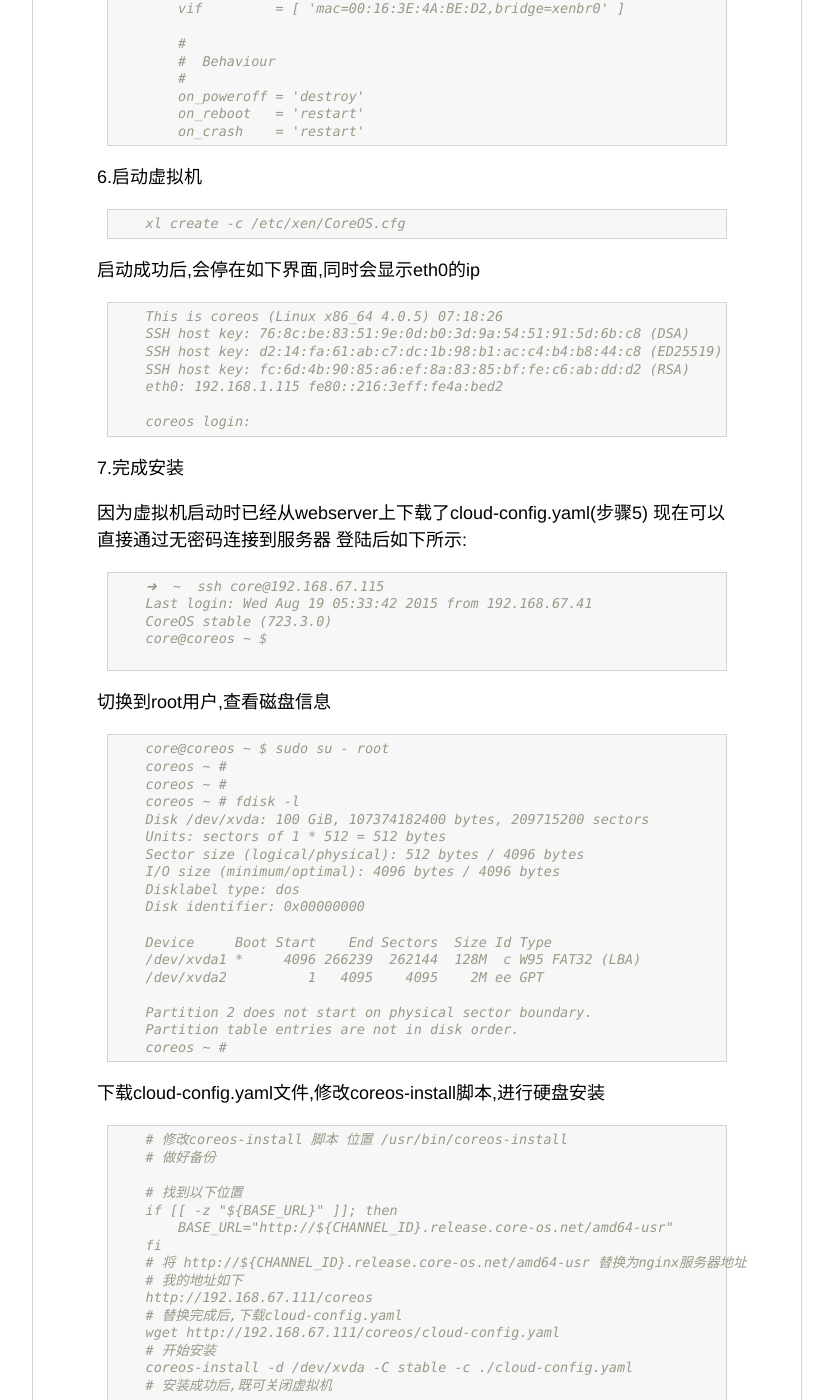
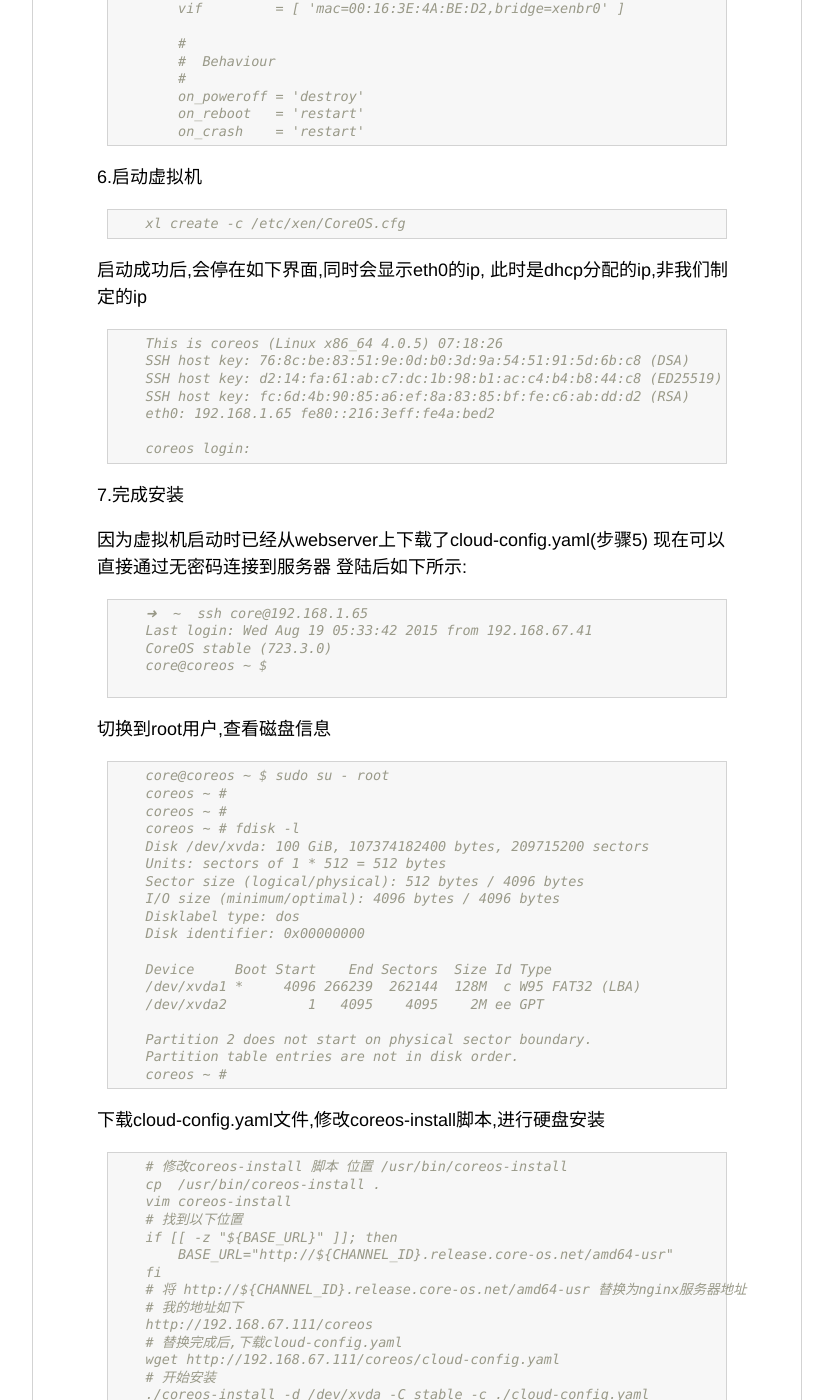
Before and after one commit to wheatliu/wheatliu.github.com, a Jekyll site: the page built from _posts/2015-08-19-install-coreos-to-xen.md, in a window 1280 px wide and 1400 px high, scrolled down 2884 px. Shown: the whole window, without its empty margins (224-1057 px from the left). Built offline with Jekyll 4.4.1, drawn with Linux system fonts in a browser that asks for light colours; Markdown is read by kramdown in place of the engine named in the settings; some of the changed text lies outside the part shown.

Commit message:
修改错误命令

````diff
--- a/_posts/2015-08-19-install-coreos-to-xen.md
+++ b/_posts/2015-08-19-install-coreos-to-xen.md
@@ -164,14 +164,14 @@
     xl create -c /etc/xen/CoreOS.cfg
 ```
 
-启动成功后,会停在如下界面,同时会显示eth0的ip
+启动成功后,会停在如下界面,同时会显示eth0的ip, 此时是dhcp分配的ip,非我们制定的ip
 
 ```
     This is coreos (Linux x86_64 4.0.5) 07:18:26
     SSH host key: 76:8c:be:83:51:9e:0d:b0:3d:9a:54:51:91:5d:6b:c8 (DSA)
     SSH host key: d2:14:fa:61:ab:c7:dc:1b:98:b1:ac:c4:b4:b8:44:c8 (ED25519)
     SSH host key: fc:6d:4b:90:85:a6:ef:8a:83:85:bf:fe:c6:ab:dd:d2 (RSA)
-    eth0: 192.168.1.115 fe80::216:3eff:fe4a:bed2
+    eth0: 192.168.1.65 fe80::216:3eff:fe4a:bed2
 
     coreos login:
 ```
@@ -182,7 +182,7 @@
 现在可以直接通过无密码连接到服务器
 登陆后如下所示:
 ``` bash
-    ➜  ~  ssh core@192.168.67.115
+    ➜  ~  ssh core@192.168.1.65
     Last login: Wed Aug 19 05:33:42 2015 from 192.168.67.41
     CoreOS stable (723.3.0)
     core@coreos ~ $
@@ -214,8 +214,8 @@
 下载cloud-config.yaml文件,修改coreos-install脚本,进行硬盘安装
 ``` bash
     # 修改coreos-install 脚本 位置 /usr/bin/coreos-install
-    # 做好备份
-
+    cp  /usr/bin/coreos-install .
+    vim coreos-install
     # 找到以下位置
     if [[ -z "${BASE_URL}" ]]; then
         BASE_URL="http://${CHANNEL_ID}.release.core-os.net/amd64-usr"
@@ -226,7 +226,7 @@
     # 替换完成后,下载cloud-config.yaml
     wget http://192.168.67.111/coreos/cloud-config.yaml
     # 开始安装
-    coreos-install -d /dev/xvda -C stable -c ./cloud-config.yaml
+    ./coreos-install -d /dev/xvda -C stable -c ./cloud-config.yaml
     # 安装成功后,既可关闭虚拟机
 ```
 
@@ -266,4 +266,11 @@
         on_crash    = 'restart'
 ```
 
-重新启动coreos虚拟机,至此,xen安装CoreOS完成. 有疑问请邮件: wheatsliu#gmail.com
+重新启动coreos虚拟机,至此,xen安装CoreOS完成.
+
+```bash
+    # ssh至cloud-config.yaml制定的ip即可
+    ssh core@192.168.1.115
+```
+
+ 有疑问请邮件: wheatsliu#gmail.com
````
